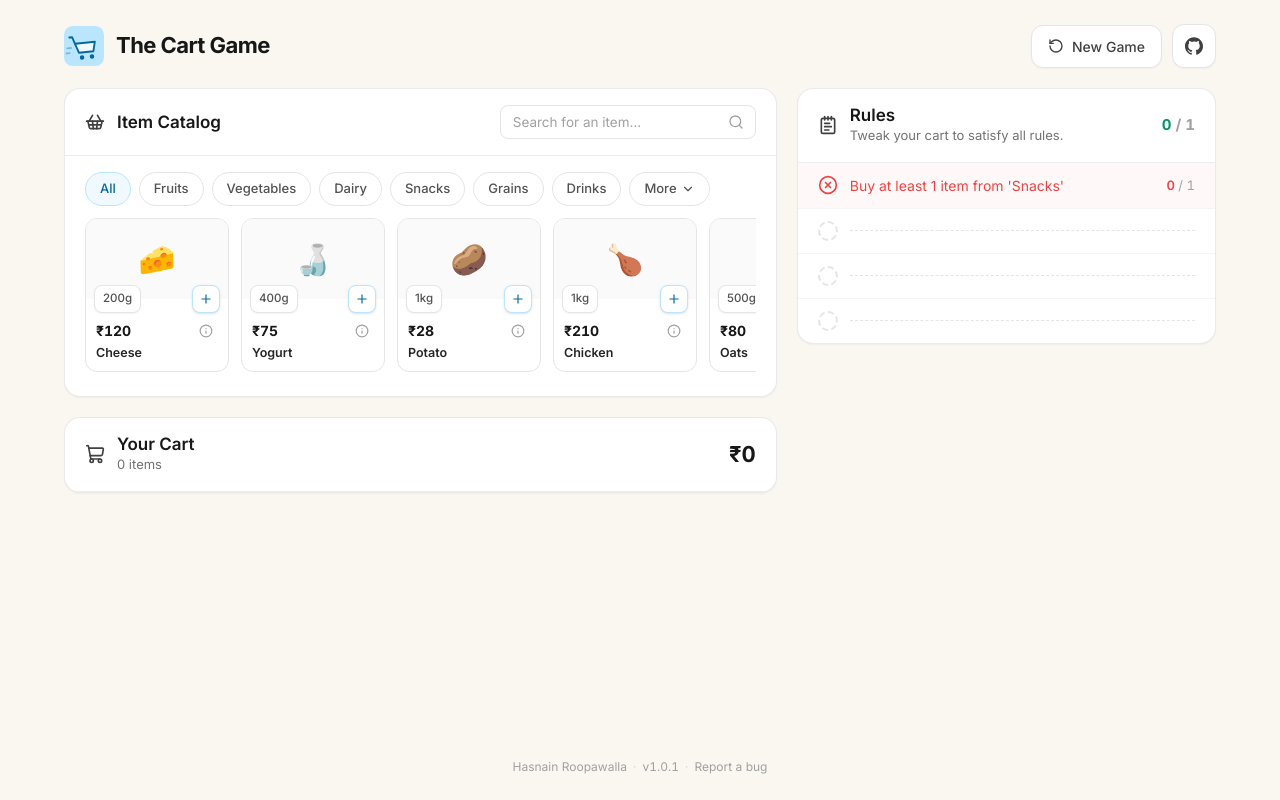
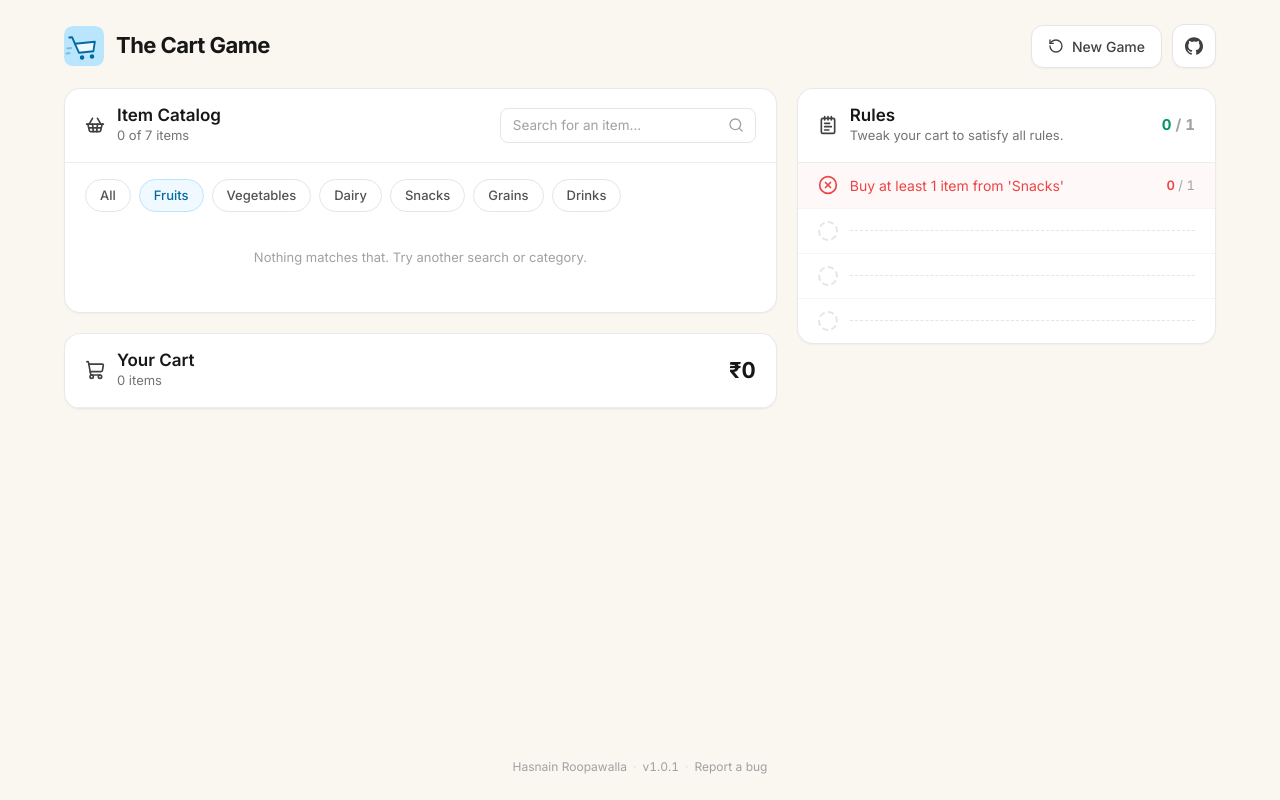
Before and after one commit to hasnainroopawalla/the-cart-game, a React (Vite) app: page / in a window 1280 px wide. Both pictures are taken after a click on the button "Fruits". Built offline with nearby package versions, Linux system fonts and the light colour scheme.

Commit message:
Catalog filtering

```diff
--- a/src/components/cart-panel/cart-panel.tsx
+++ b/src/components/cart-panel/cart-panel.tsx
@@ -43,7 +43,7 @@ export const CartPanel = ({
               <button
                 type="button"
                 onClick={clearCart}
-                className="cursor-pointer rounded-lg px-2 py-1 text-[13px] font-medium text-neutral-500 transition hover:bg-neutral-100 hover:text-neutral-900"
+                className="rounded-lg px-2 py-1 text-[13px] font-medium text-neutral-500 transition hover:bg-neutral-100 hover:text-neutral-900"
               >
                 Clear
               </button>
--- a/src/components/catalog-panel.tsx
+++ b/src/components/catalog-panel.tsx
@@ -2,30 +2,8 @@ import * as React from "react";
 import { Card, PanelHeader, formatPrice } from "./card";
 import { ItemInfoButton } from "./item-info-popover";
 import { QuantityStepper } from "./quantity-stepper";
-import { ChevronDown, Plus, Search, ShoppingBasket } from "lucide-react";
-import { Catalog, CatalogItem, Categories } from "../data";
-
-const CategoryChip = ({
-  label,
-  active,
-  children,
-}: {
-  label: string;
-  active?: boolean;
-  children?: React.ReactNode;
-}) => (
-  <button
-    type="button"
-    className={`inline-flex shrink-0 items-center gap-1 rounded-full border px-3.5 py-1.5 text-[13px] font-medium transition ${
-      active
-        ? "border-primary-200 bg-primary-50 text-primary-700"
-        : "border-neutral-200 bg-white text-neutral-600 hover:border-neutral-300 hover:text-neutral-900"
-    }`}
-  >
-    {label}
-    {children}
-  </button>
-);
+import { Plus, Search, ShoppingBasket } from "lucide-react";
+import { Catalog, CatalogItem, Categories, Category } from "../data";
 
 export const CatalogPanel = ({
   addItemToCart,
@@ -34,16 +12,31 @@ export const CatalogPanel = ({
   addItemToCart: (itemId: string, quantity: number) => void;
   getQuantityByItemId: (itemId: string) => number;
 }) => {
+  const [query, setQuery] = React.useState("");
+  const [category, setCategory] = React.useState<Category | null>(null);
+
+  const visibleItems = React.useMemo(() => {
+    const search = query.trim().toLowerCase();
+
+    return Catalog.items.filter(
+      (item) =>
+        (category === null || item.attributes.category === category) &&
+        (search === "" || item.name.toLowerCase().includes(search)),
+    );
+  }, [query, category]);
+
   return (
     <Card className="shrink-0">
       <PanelHeader
         icon={<ShoppingBasket className="h-5 w-5" />}
         title="Item Catalog"
-        // subtitle="Tap + to add. Watch the rules."
+        subtitle={`${visibleItems.length} of ${Catalog.items.length} items`}
         right={
           <div className="relative w-64">
             <input
               type="search"
+              value={query}
+              onChange={(e) => setQuery(e.target.value)}
               placeholder="Search for an item..."
               className="focus:border-primary-400 w-full rounded-lg border border-neutral-200 py-1.5 pr-9 pl-3 text-[13.5px] text-neutral-800 outline-none placeholder:text-neutral-400"
             />
@@ -53,21 +46,29 @@ export const CatalogPanel = ({
       />
 
       <div className="flex flex-wrap items-center gap-2 px-5 pt-4">
-        {Categories.map((category) => (
         <CategoryChip
-            key={category}
-            label={category}
-            active={category === "All"}
+          label="All"
+          active={category === null}
+          onClick={() => setCategory(null)}
+        />
+        {Categories.map((name) => (
+          <CategoryChip
+            key={name}
+            label={name}
+            active={name === category}
+            onClick={() => setCategory(name)}
           />
         ))}
-        <CategoryChip label="More">
-          <ChevronDown className="h-3.5 w-3.5" />
-        </CategoryChip>
       </div>
 
-      <div className="relative mt-3 px-5 pb-5">
-        <div className="flex gap-3 overflow-x-auto pb-1">
-          {Catalog.items.map((item) => (
+      <div className="mt-3 px-5 pb-5">
+        {visibleItems.length === 0 ? (
+          <p className="py-6 text-center text-[13px] text-neutral-400">
+            Nothing matches that. Try another search or category.
+          </p>
+        ) : (
+          <div className="flex gap-3 overflow-x-auto rounded-xl bg-neutral-100 p-3">
+            {visibleItems.map((item) => (
               <CatalogCard
                 key={item.id}
                 item={item}
@@ -76,13 +77,7 @@ export const CatalogPanel = ({
               />
             ))}
           </div>
-        {/* <button
-          type="button"
-          aria-label="Show more items"
-          className="absolute top-1/2 right-5 inline-flex h-8 w-8 -translate-y-1/2 items-center justify-center rounded-full border border-neutral-200 bg-white text-neutral-600 shadow-sm transition hover:text-neutral-900"
-        >
-          <ChevronRight className="h-4 w-4" />
-        </button> */}
+        )}
       </div>
     </Card>
   );
@@ -105,9 +100,19 @@ const CatalogCard = ({
     onQuantityChange(item.id, -1);
   }, [item.id, onQuantityChange]);
 
+  const inCart = quantityInCart > 0;
+
   return (
-    <article className="flex w-36 shrink-0 flex-col overflow-hidden rounded-xl border border-neutral-200 bg-white">
-      <div className="relative grid h-20 place-items-center bg-neutral-50 text-3xl leading-none">
+    <article
+      className={`flex w-36 shrink-0 flex-col overflow-hidden rounded-xl bg-white shadow-xs transition hover:shadow-md ${
+        inCart ? "ring-primary-200 ring-2" : ""
+      }`}
+    >
+      <div
+        className={`relative grid h-20 place-items-center text-3xl leading-none transition-colors ${
+          inCart ? "bg-primary-50" : "bg-neutral-50"
+        }`}
+      >
         {item.emoji}
 
         <span className="absolute -bottom-3.5 left-2 inline-flex h-7 items-center rounded-lg border border-neutral-200 bg-white px-2 text-[11.5px] font-medium text-neutral-600 shadow-xs">
@@ -115,7 +120,7 @@ const CatalogCard = ({
         </span>
 
         <div className="absolute right-2 -bottom-3.5">
-          {quantityInCart <= 0 ? (
+          {!inCart ? (
             <button
               type="button"
               aria-label={`Add ${item.name}`}
@@ -156,3 +161,25 @@ const CatalogCard = ({
     </article>
   );
 };
+
+const CategoryChip = ({
+  label,
+  active,
+  onClick,
+}: {
+  label: string;
+  active?: boolean;
+  onClick: () => void;
+}) => (
+  <button
+    type="button"
+    onClick={onClick}
+    className={`inline-flex shrink-0 items-center gap-1 rounded-full border px-3.5 py-1.5 text-[13px] font-medium transition ${
+      active
+        ? "border-primary-200 bg-primary-50 text-primary-700"
+        : "border-neutral-200 bg-white text-neutral-600 hover:border-neutral-300 hover:text-neutral-900"
+    }`}
+  >
+    {label}
+  </button>
+);
--- a/src/components/header.tsx
+++ b/src/components/header.tsx
@@ -18,7 +18,7 @@ const HeaderButton = ({
   <button
     type="button"
     onClick={onClick}
-    className="cursor-pointer inline-flex items-center gap-2 rounded-xl border border-neutral-200 bg-white px-4 py-2.5 text-[14px] font-medium text-neutral-700 shadow-[0_1px_2px_rgba(16,24,40,0.04)] transition hover:border-neutral-300 hover:text-neutral-900"
+    className="inline-flex items-center gap-2 rounded-xl border border-neutral-200 bg-white px-4 py-2.5 text-[14px] font-medium text-neutral-700 shadow-[0_1px_2px_rgba(16,24,40,0.04)] transition hover:border-neutral-300 hover:text-neutral-900"
   >
     <span className="text-neutral-700">{icon}</span>
     {label}
--- a/src/data/catalog.ts
+++ b/src/data/catalog.ts
@@ -1,7 +1,6 @@
 import type { CatalogItem } from "./types";
 
 export const Categories = [
-  "All",
   "Fruits",
   "Vegetables",
   "Dairy",
--- a/src/index.css
+++ b/src/index.css
@@ -53,6 +53,13 @@ body {
   font-family: var(--font-sans);
 }
 
+@layer base {
+  button:not(:disabled),
+  [role="button"]:not([aria-disabled="true"]) {
+    cursor: pointer;
+  }
+}
+
 @media (prefers-reduced-motion: reduce) {
   *,
   *::before,
```
Lines whose indentation alone changed are shown as unchanged.
